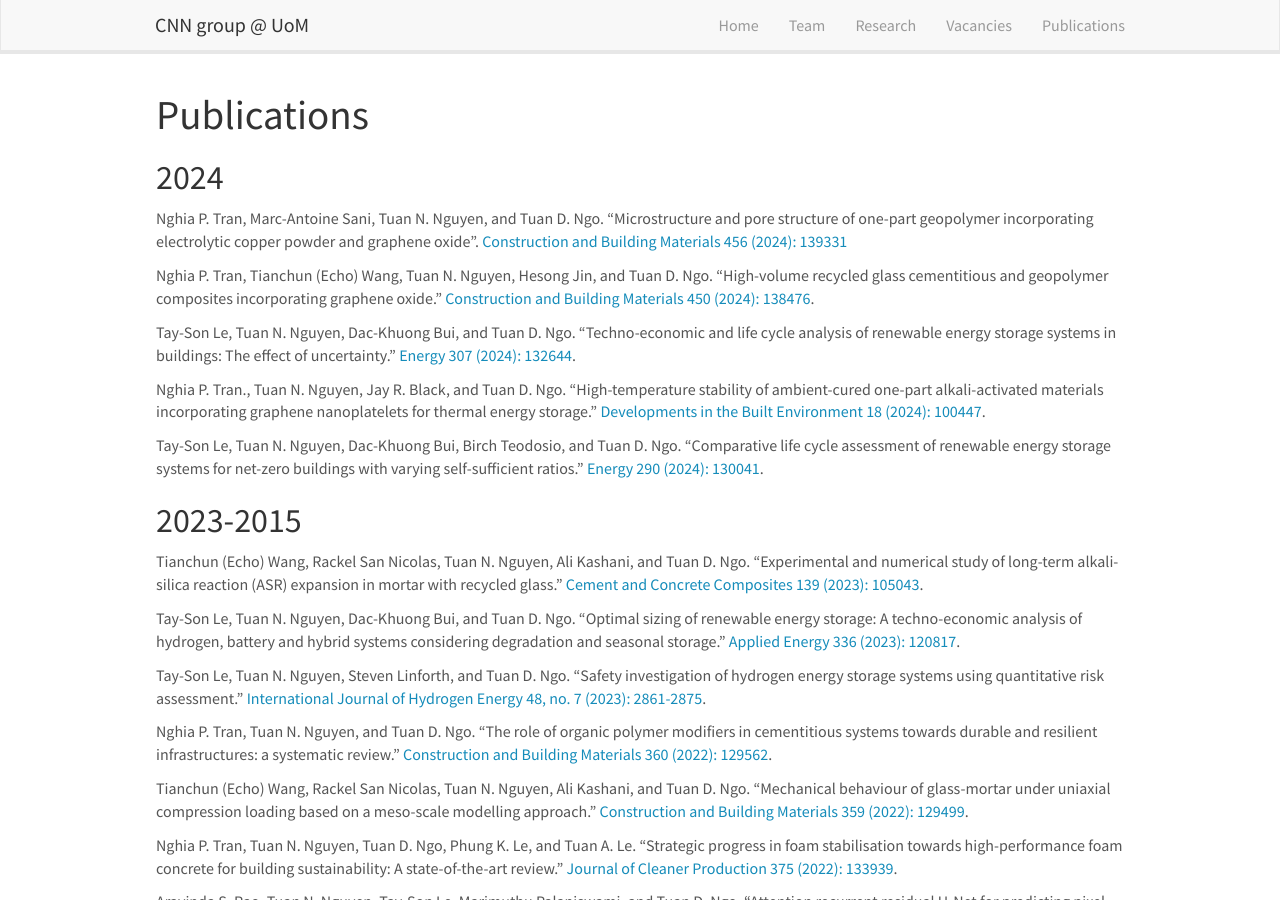
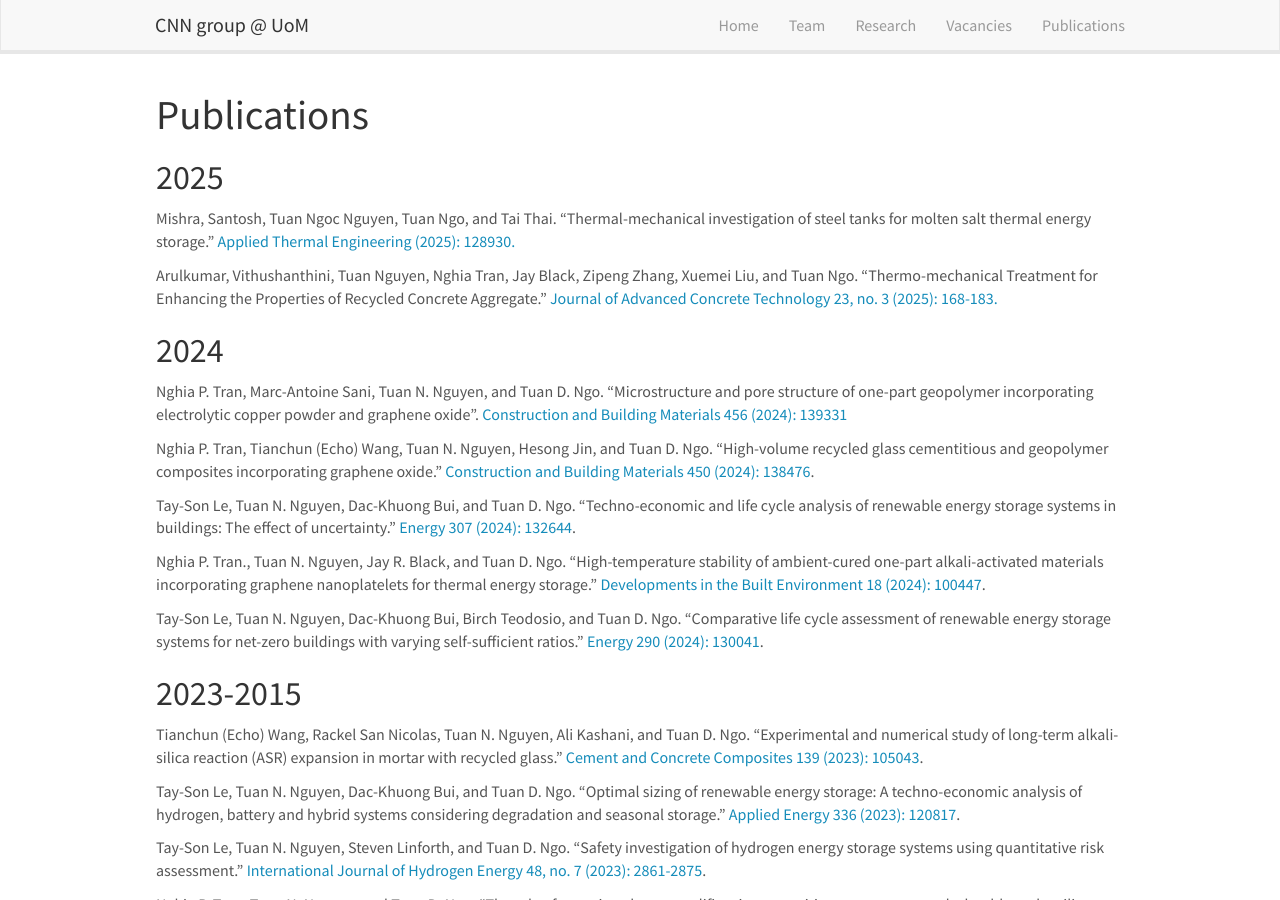
Before and after one commit to tuannguyenngoc/cnn-group, a Jekyll site: the page built from _pages/publications.md, in a window 1280 px wide and 900 px high. Built offline with Jekyll 4.4.1, drawn with Linux system fonts in a browser that asks for light colours; nearby versions of some CDN libraries.

Commit message:
Update publications.md

```diff
--- a/_pages/publications.md
+++ b/_pages/publications.md
@@ -8,6 +8,11 @@ permalink: /publications/
 
 
 # Publications
+
+## 2025
+Mishra, Santosh, Tuan Ngoc Nguyen, Tuan Ngo, and Tai Thai. "Thermal-mechanical investigation of steel tanks for molten salt thermal energy storage." [Applied Thermal Engineering (2025): 128930.](https://www.sciencedirect.com/science/article/pii/S1359431125035227)
+
+Arulkumar, Vithushanthini, Tuan Nguyen, Nghia Tran, Jay Black, Zipeng Zhang, Xuemei Liu, and Tuan Ngo. "Thermo-mechanical Treatment for Enhancing the Properties of Recycled Concrete Aggregate." [Journal of Advanced Concrete Technology 23, no. 3 (2025): 168-183.](https://www.jstage.jst.go.jp/article/jact/23/3/23_168/_article/-char/ja/)
 
 ## 2024
 
```
